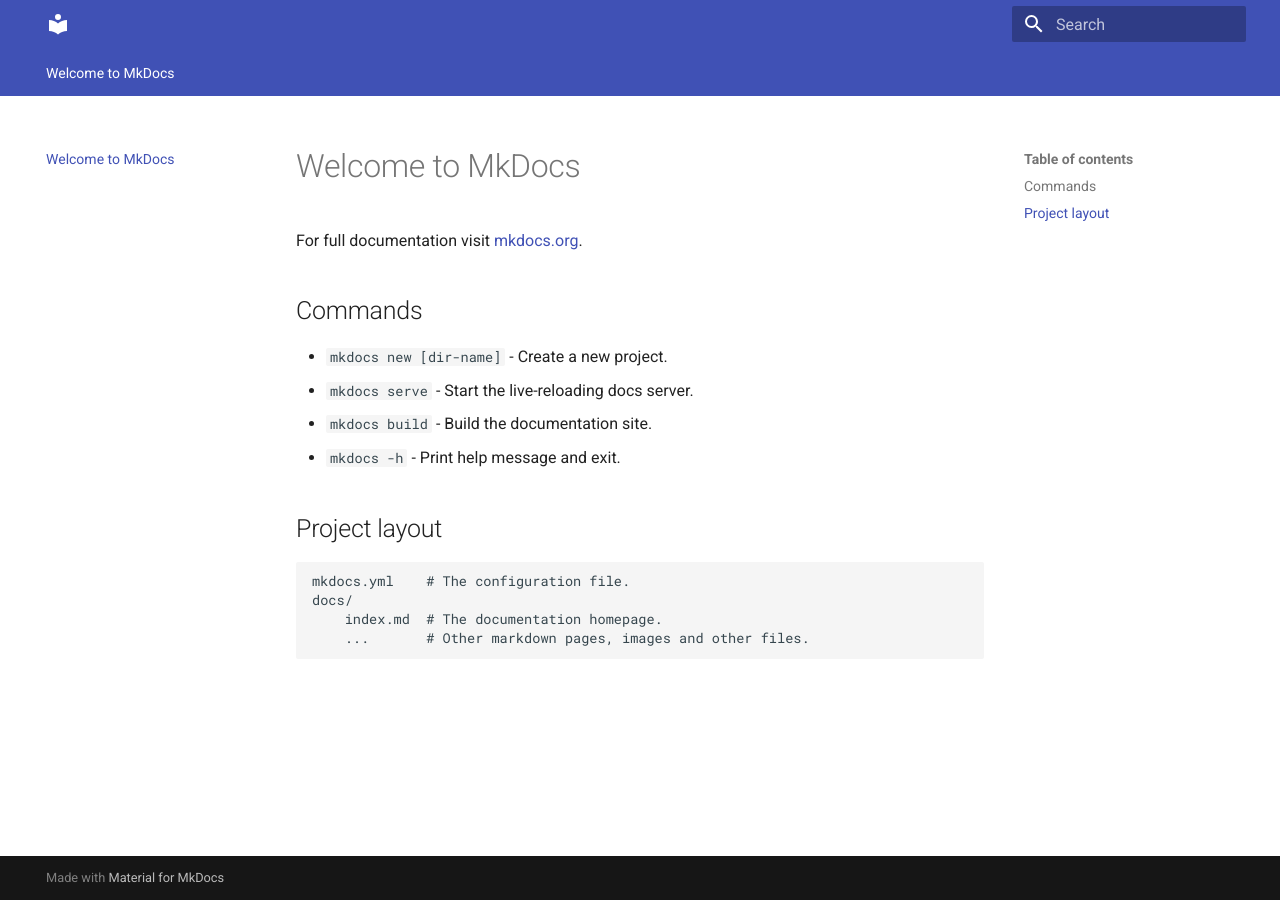
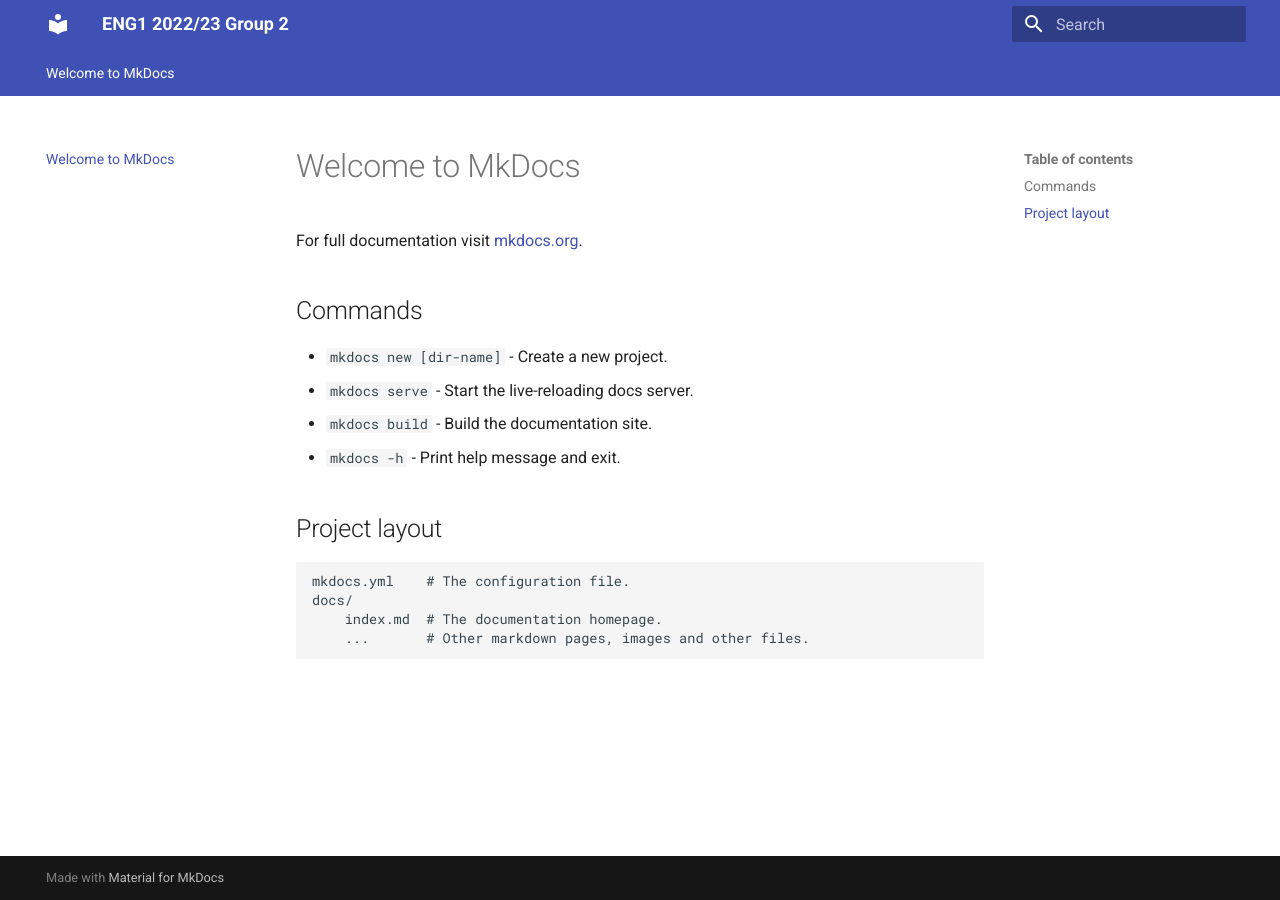
Before and after one commit to ENG1-Group-2/ENG1-Group-2.github.io---archive, an MkDocs documentation site: the page built from docs/index.md, in a window 1280 px wide. Built offline with MkDocs 1.6.1 and Material for MkDocs 9.7.7, drawn with Linux system fonts in a browser that asks for light colours.

```diff
--- a/mkdocs.yml
+++ b/mkdocs.yml
@@ -5,3 +5,5 @@ theme:
   nav:
     - Downloads:
         downloads.md
+site_name:
+  ENG1 2022/23 Group 2
```
